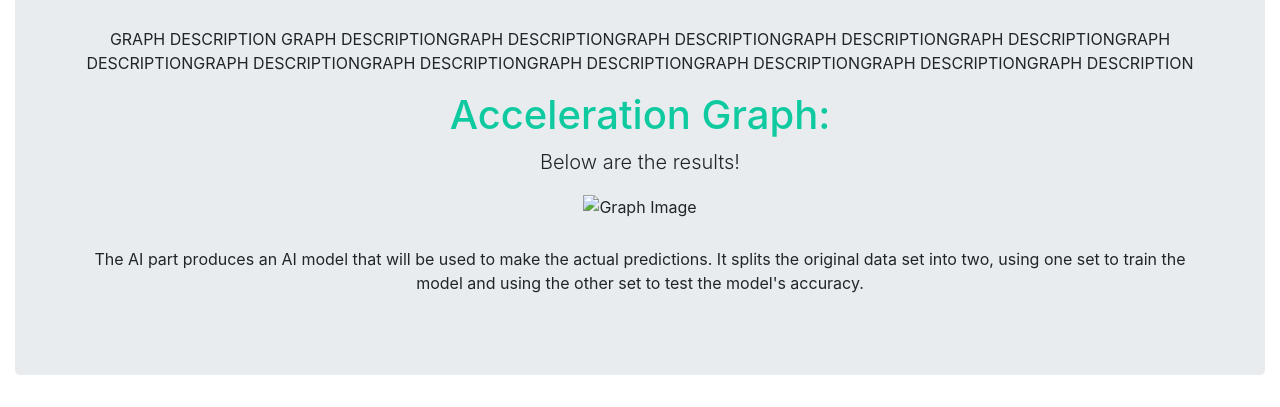
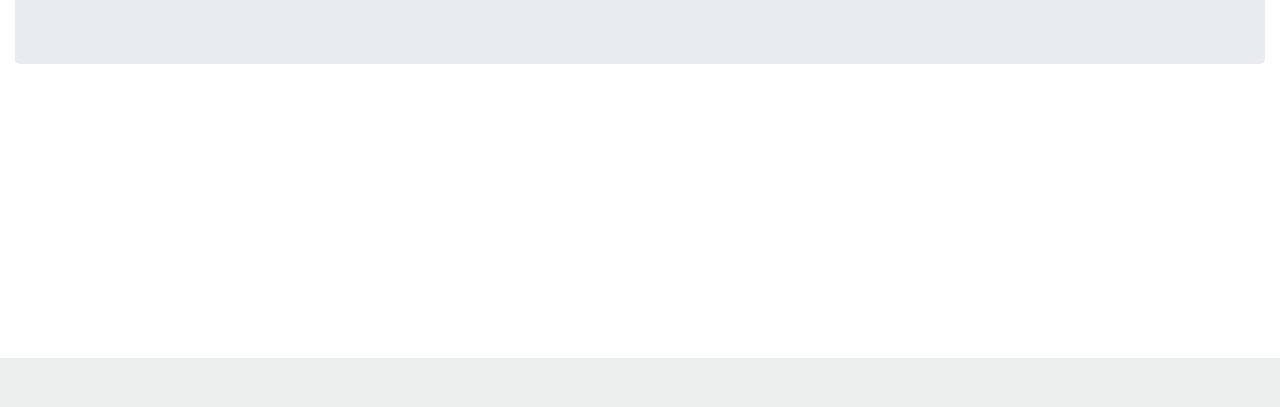
Before and after one commit to Nate2187/C.A.R.E-WEB, a Flask app: template myflaskapp/templates/displayResult.html in a window 1280 px wide. Shown: the part 442-849 px from the top of the page. After the commit the page ends 800 px from the top, so only its background shows below. Run offline with Flask 2, Linux system fonts and the light colour scheme; the template is opened without the code that fills it, so the values that code supplies are empty; parts of the project's set-up code (start-up, migrations or seed data) failed here and were passed over; some libraries are stand-ins or nearby versions.

Commit message:
shabby finisher code for final presentation... please fix me senpai

```diff
--- a/myflaskapp/CARE_part2.py
+++ b/myflaskapp/CARE_part2.py
@@ -195,10 +195,9 @@ class CellDataMerge:
         if self.updateTime:
             for i in range(numTimes):
                 self.timeArray.append(i)
-"""
+
 #testing code
 hello = CARE_part2('testWithZeros.json', 4, 'inputTestData.json')
 hello.generateModel(2)
 
 testing = hello.getInputArray()
-"""
--- a/myflaskapp/app.py
+++ b/myflaskapp/app.py
@@ -26,19 +26,19 @@ def uploader_file():
       f = request.files['file'] #f gets the fiels that were sent
       f.save(secure_filename(f.filename)) #save f
       timeOfPred = 100    #TODO add input on screen for time
-      makePrediction(f.filename, timeOfPred) #'inputTestData.json'
-      return displayResult([1])
+      inVals = makePrediction(f.filename, timeOfPred) #'inputTestData.json'
+      return displayResult([1], inVals)
 
 #Hook to display prediction result in html
-predictionResultsFromData = [15, 14, 15, 15.1]
+predictionResultsFromData = []
 
 #This displays the images
 @app.route('/<predictionResults>')
-def displayResult(predictionResults):
+def displayResult(predictionResults, inVals):
     full_filepath = os.path.join(app.config['UPLOAD_FOLDER'], 'newFigure1.png')
     full_filepath1 = os.path.join(app.config['UPLOAD_FOLDER'], 'accelGraph.png')
     timeInput = request.form['userTimeInput']
-    return render_template('displayResult.html',user_images1 =full_filepath1, user_images = full_filepath, predictionResults = predictionResultsFromData[-1])
+    return render_template('displayResult.html',user_images1 =full_filepath1, user_images = full_filepath, predictionResults = inVals)
 
 def makePrediction(inputFileName, timeOfPred):
     modelMaker = CARE_part2.CARE_part2('testWithZeros.json', 4, inputFileName)
@@ -49,7 +49,8 @@ def makePrediction(inputFileName, timeOfPred):
     x_vals = inputVals[0] + [inputVals[0][len(inputVals[0]) - 1] + timeOfPred] #add the latest time to timeOfPred when appending
     y_vals = inputVals[(len(inputVals) - 1)] + [prediction]
     #values = predict.splitPred(prediction)
-    predict.saveGraph(inputVals[2], prediction[1])
+    predict.saveGraph(inputVals[len(inputVals) - 1], prediction[1])
+    return prediction[1][-1]
 
 if __name__ == '__main__':
     app.run(debug = True)
--- a/myflaskapp/predict.py
+++ b/myflaskapp/predict.py
@@ -91,11 +91,10 @@ def populateTime(start,time):
     return timeArray
 
 
-"""
+
 #test code
 modelMaker = CARE_part2.CARE_part2('testWithZeros.json', 4, 'inputTestData.json')
 prediction = predict(modelMaker, 100)
 
 
 print(prediction)
-"""
--- a/myflaskapp/templates/displayResult.html
+++ b/myflaskapp/templates/displayResult.html
@@ -48,9 +48,7 @@
 
             <!-- This div represents the text below the graph -->
             <div class="container graph-description">
-                <p class="text" style="margin-top: 2.5%;">
-                    GRAPH DESCRIPTION GRAPH DESCRIPTIONGRAPH DESCRIPTIONGRAPH DESCRIPTIONGRAPH DESCRIPTIONGRAPH DESCRIPTIONGRAPH DESCRIPTIONGRAPH DESCRIPTIONGRAPH DESCRIPTIONGRAPH DESCRIPTIONGRAPH DESCRIPTIONGRAPH DESCRIPTIONGRAPH DESCRIPTION
-                </p>
+
             </div>
         </div>
 
@@ -63,20 +61,20 @@
             <div class="wrapper">
 
                 <!-- This div represents the header text above the graph -->
-                <div class="header">
-                    <h1>Acceleration Graph:</h1>
-                    <p class="lead">Below are the results!</p>
-                </div>
+              <!--  <div class="header">-->
+                  <!--  <h1>Acceleration Graph:</h1>-->
+                <!--    <p class="lead">Below are the results!</p>-->
+              <!--  </div>-->
 
                 <!-- This div represents the graph image -->
-                <img src="{{ user_images1 }}" class="img-fluid" alt="Graph Image">
+              <!--  <img src="{{ user_images1 }}" class="img-fluid" alt="Graph Image"> -->
 
                 <!-- This div represents the text below the graph -->
-                <div class="container graph-description">
-                    <p class="text" style="margin-top: 2.5%;">
-                        The AI part produces an AI model that will be used to make the actual predictions.  It splits the original data set into two, using one set to train the model and using the other set to test the model's accuracy.
-                    </p>
-                </div>
+                <!--<div class="container graph-description"> -->
+                  <!--  <p class="text" style="margin-top: 2.5%;"> -->
+                    <!--    The AI part produces an AI model that will be used to make the actual predictions.  It splits the original data set into two, using one set to train the model and using the other set to test the model's accuracy. -->
+                  <!--  </p> -->
+              <!--  </div>-->
             </div>
         </div>
 
```
Also changed, not shown: myflaskapp/static/graphs/accelGraph.png, myflaskapp/static/graphs/newFigure1.png.
